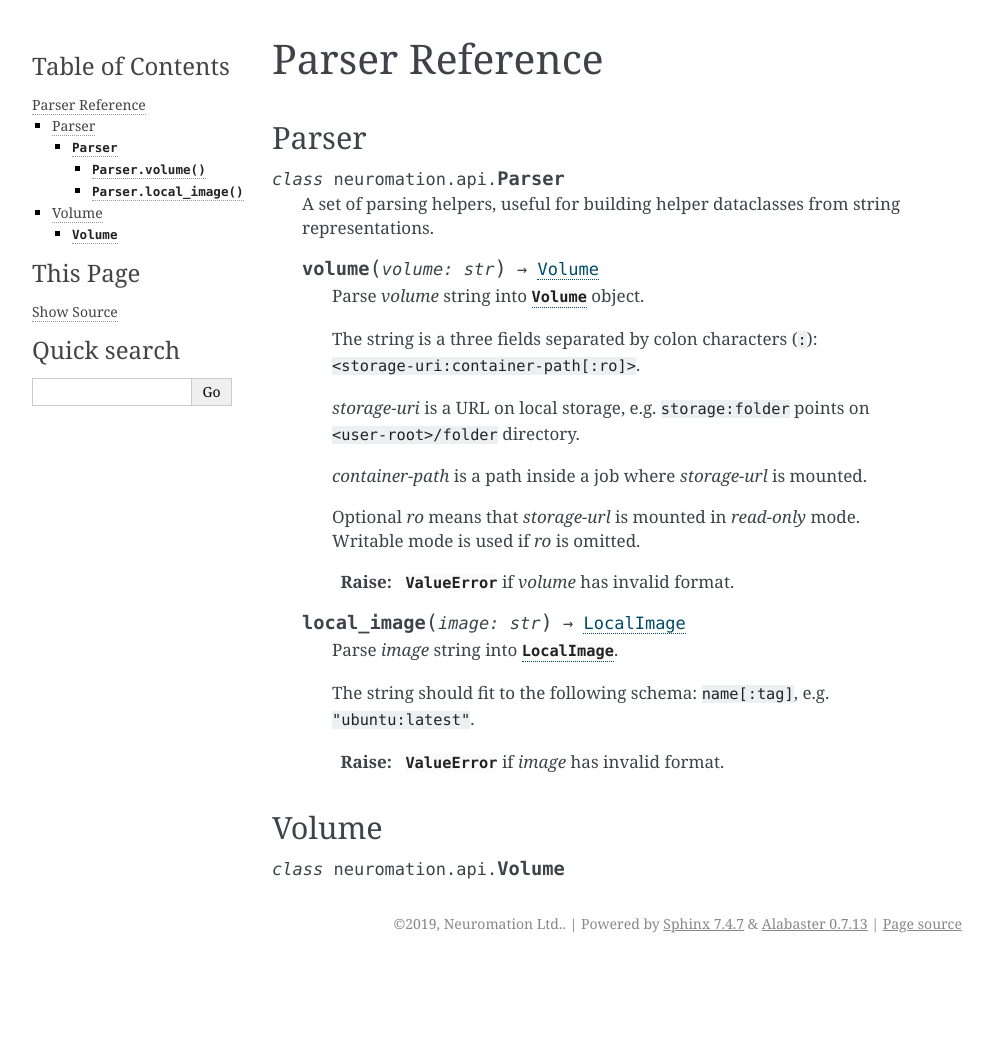
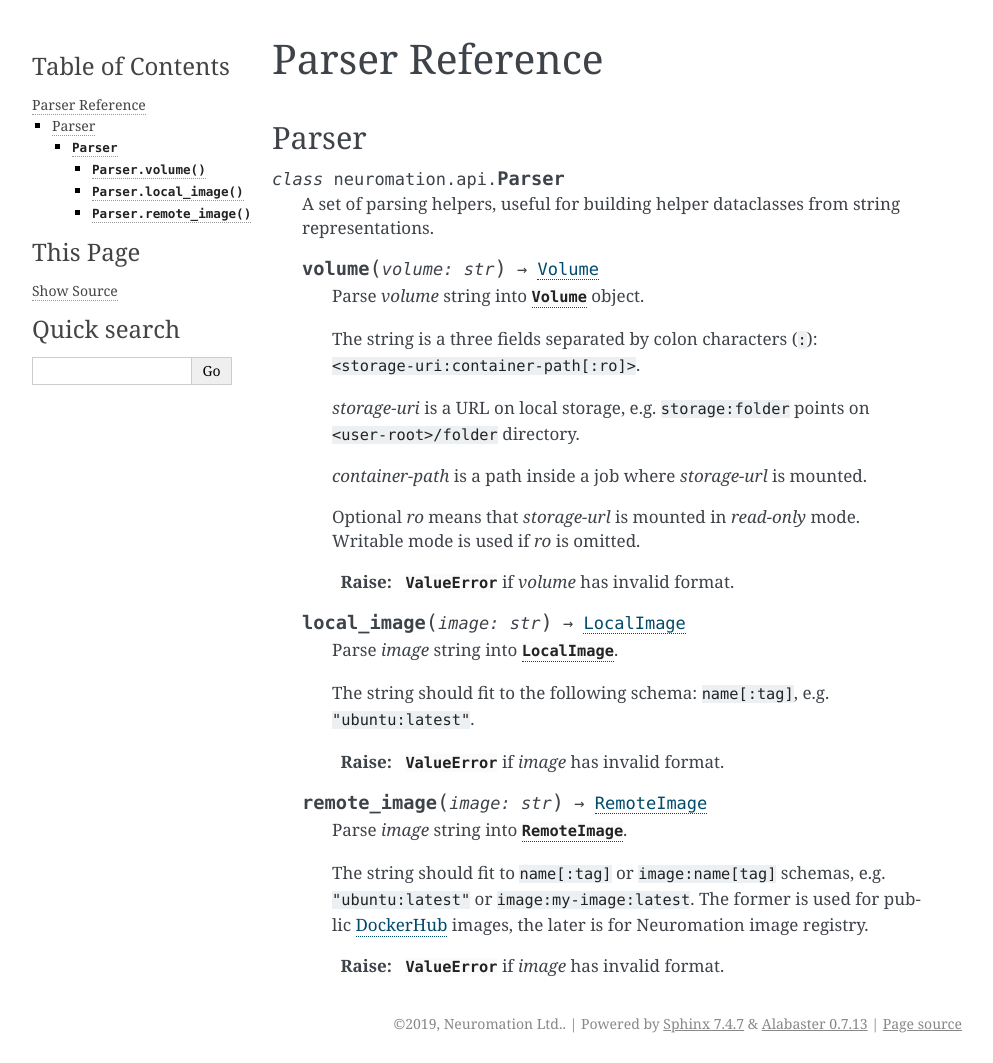
Before and after one commit to neuro-inc/neuro-cli, a Sphinx documentation site: the page built from docs/parse_reference.rst, in a window 1280 px wide. Shown: the whole page, without its empty margins (148-1141 px from the left). Built offline with Sphinx 7.4.7, drawn with Linux system fonts in a browser that asks for light colours; before the commit the page ends 963 px from its top, so only the background shows below that.

Commit message:
Work on docs

```diff
--- a/docs/parse_reference.rst
+++ b/docs/parse_reference.rst
@@ -40,8 +40,14 @@ Parser
 
       :raise: :exc:`ValueError` if *image* has invalid format.
 
-Volume
-======
+   .. method:: remote_image(image: str) -> RemoteImage
 
+      Parse *image* string into :class:`RemoteImage`.
 
-.. class:: Volume
+      The string should fit to ``name[:tag]`` or ``image:name[tag]`` schemas,
+      e.g. ``"ubuntu:latest"`` or ``image:my-image:latest``. The former is used for
+      public DockerHub_ images, the later is for Neuromation image registry.
+
+      :raise: :exc:`ValueError` if *image* has invalid format.
+
+.. _DockerHub: https://hub.docker.com
```
Also changed, not shown: docs/jobs_reference.rst (+15 -0 lines).
